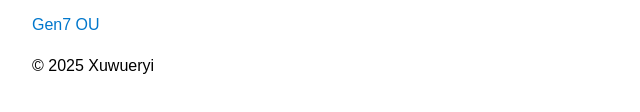
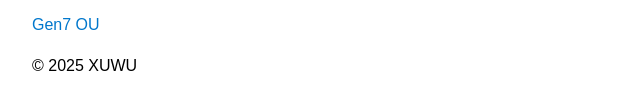
Before and after one commit to 123xuwu123/PS-Replay-Summary.github.io, a plain HTML site: page index.html in a window 1280 px wide. Shown: the part 294-406 px from the top of the page, 8-648 px from the left. Drawn offline with Linux system fonts and the light colour scheme.

Commit message:
Update index.html

```diff
--- a/index.html
+++ b/index.html
@@ -48,7 +48,7 @@
     </main>
 
     <footer>
-        <p>&copy; 2025 Xuwueryi</p>
+        <p>&copy; 2025 XUWU</p>
     </footer>
 
 </body>
```
